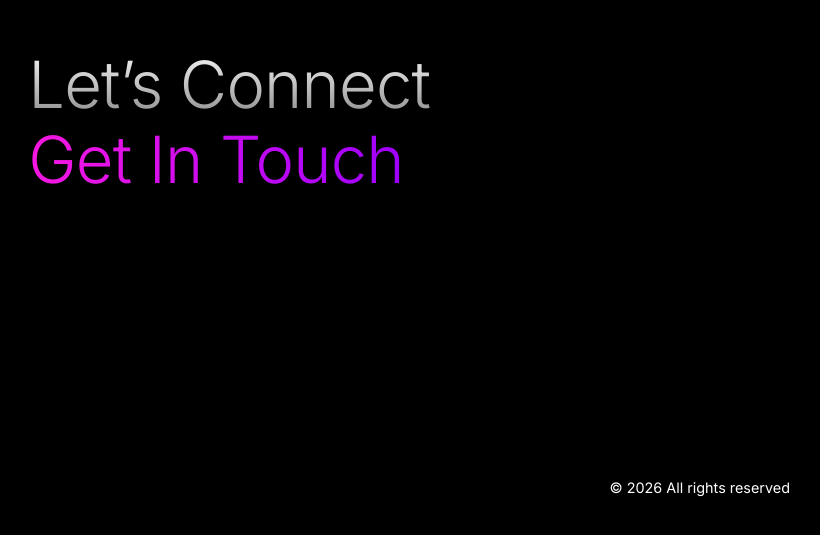
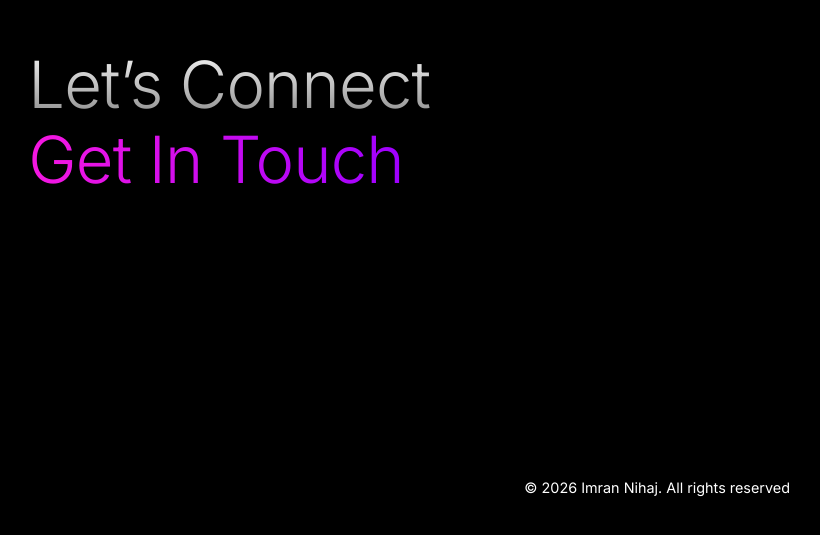
Before and after one commit to imran-nihaz/portfolio, a plain HTML site: page index.html in a window 1280 px wide. Shown: the part 6459-6994 px from the top of the page, without its empty margins (424-1244 px from the left). Drawn offline with nearby package versions, Linux system fonts and the light colour scheme.

Commit message:
Update index.html

```diff
--- a/index.html
+++ b/index.html
@@ -550,7 +550,7 @@
                 </video>
             </div>
             <footer style="text-align:left; padding:16px; font-size:0.9rem; position: absolute; right: 50px;">
-        &copy; 2026 All rights reserved
+        &copy; 2026 Imran Nihaj. All rights reserved
     </footer>
     </main>
      <svg>
```
